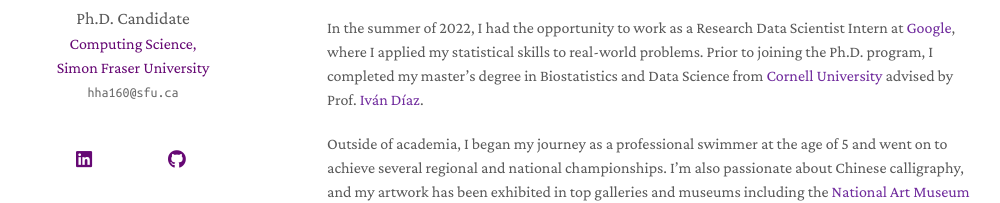
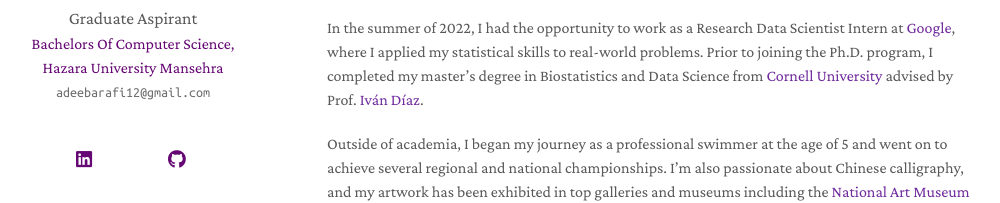
Before and after one commit to AdeebaRafi/adeeba_rafi.github.io, a Jekyll site: the page built from index_backup.md, in a window 1280 px wide. Shown: the part 281-484 px from the top of the page, without its empty margins (143-1143 px from the left). Built offline with Jekyll 4.4.1, drawn with Linux system fonts in a browser that asks for light colours; nearby versions of some CDN libraries; a style sheet for code colours, icons or effects is not loaded; our own code applies the rules of GitHub Pages for plain Markdown files; some of the changed text lies outside the part shown.

Commit message:
Update _config.yml

```diff
--- a/_config.yml
+++ b/_config.yml
@@ -1,14 +1,13 @@
-url: "hanyang.xyz "
-# baseurl: Hu-Hanyang.github.io
-# Basic Information
-title: Hanyang Hu
+url: "adeebarafi"
+
+title: Adeeba Rafi
 # subtitle:
-position: Ph.D. Candidate
-affiliation: Simon Fraser University
-subaffiliation: Computing Science
+position: Graduate Aspirant
+affiliation: Hazara University Mansehra
+subaffiliation: Bachelors Of Computer Science
 affiliation_link: https://www.sfu.ca/
-subaffiliation_link: https://www.sfu.ca/computing.html
-email: hha160@sfu.ca
+subaffiliation_link: https://www.hu.edu.pk/
+email: adeebarafi12@gmail.com
 
 # Search Engine Optimization (SEO)
 # The following information is used to improve the website traffic from search engines, e.g., Google.
@@ -18,15 +17,13 @@ canonical: https://minimal-light-theme.yliu.me/
 
 # Links
 # If you don't need one of them, you may delete the corresponding line.
-google_scholar: https://scholar.google.ca/citations?user=d016pxMAAAAJ&hl=en&oi=ao
-cv_link: assets/files/Hu_Hanyang_s_CV__20240508.pdf
-github_link: https://github.com/Hu-Hanyang
-linkedin: https://www.linkedin.com/in/hanyang-hu-aaa3b62b9/
-twitter: https://twitter.com/HYangzzzz
+linkedin: https://www.linkedin.com/in/adeeba-rafi/
+cv_link: assets/files/adeeba CV.docx.pdf
+github_link: https://github.com/AdeebaRafi
 
 # Images (e.g., your profile picture and your website's favicon)
 # "favicon" and "favicon_dark" are used for the light and dark modes, respectively.
-avatar: ./assets/img/hanyang_202402.jpg
+avatar: ./assets/img/photo.png
 # favicon: ./assets/img/favicon.png
 # favicon_dark: ./assets/img/favicon-dark.png
 
```
